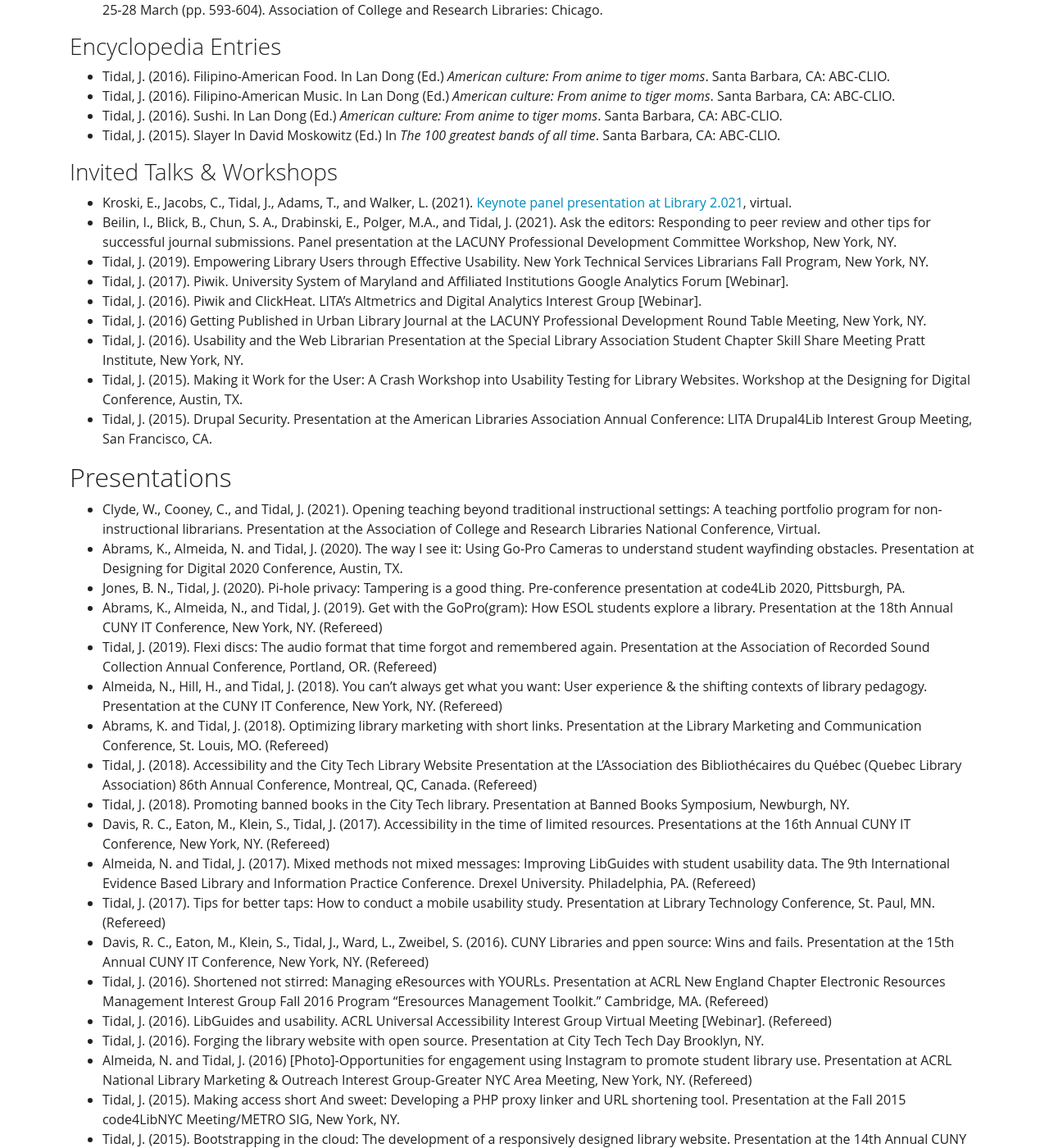
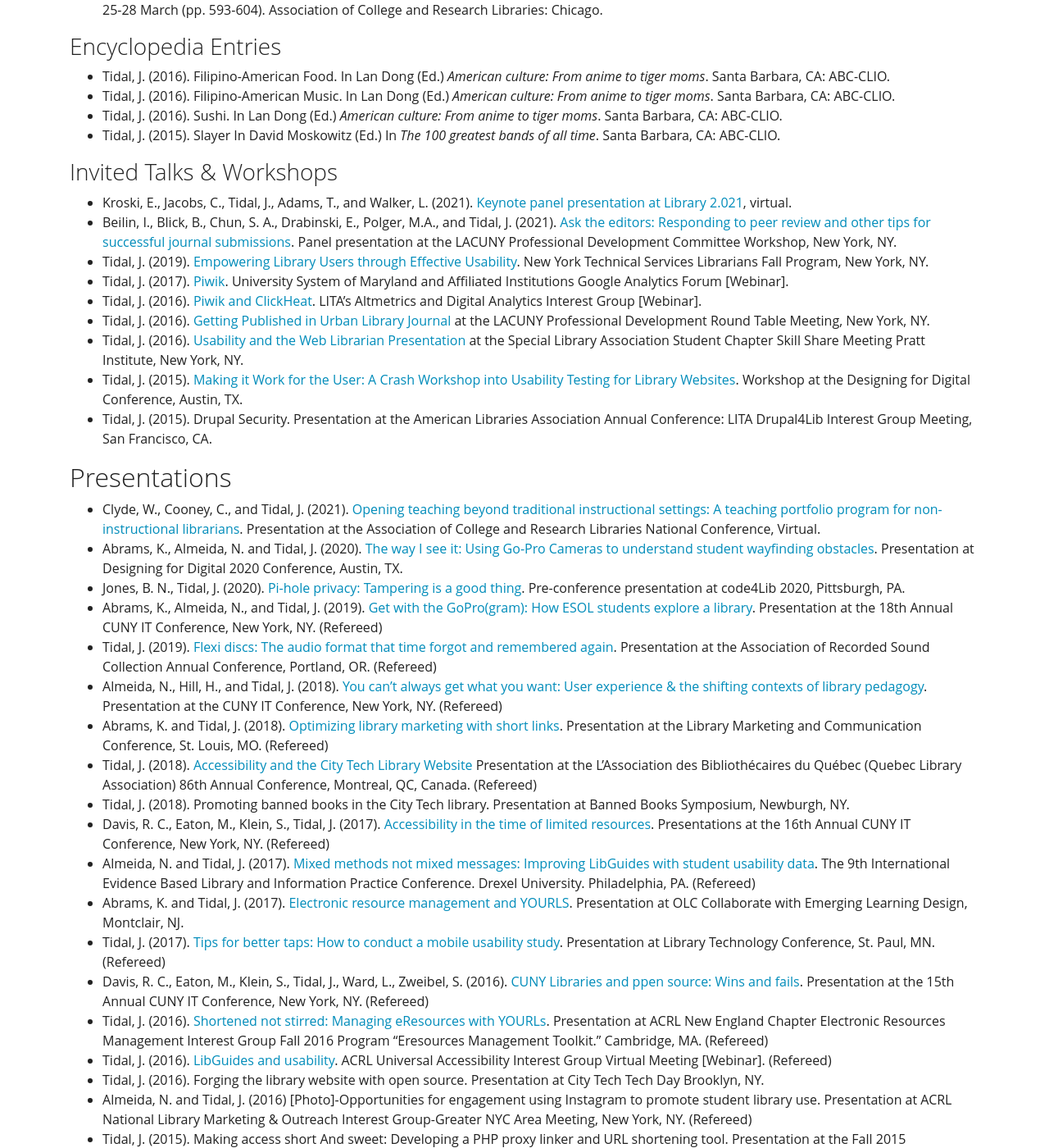
Before and after one commit to KentuckyFriedTofu/kentuckyfriedtofu.github.io.bak2, a Jekyll site: the page built from cv.md, in a window 1280 px wide and 1400 px high, scrolled down 3122 px. Shown: the whole window at 82% size. Built offline with Jekyll 4.4.1, drawn with Linux system fonts in a browser that asks for light colours; some of the changed text lies outside the part shown.

Commit message:
Update cv.md

```diff
--- a/cv.md
+++ b/cv.md
@@ -120,36 +120,37 @@ View my [Google Scholar Profile](https://scholar.google.com/citations?user=mAq-F
 ### Invited Talks & Workshops
 
 * Kroski, E., Jacobs, C., Tidal, J., Adams, T., and Walker, L. (2021). [Keynote panel presentation at Library 2.021](https://youtu.be/zlLjs-D9m84), virtual.<br>
-* Beilin, I., Blick, B., Chun, S. A., Drabinski, E., Polger, M.A., and Tidal, J. (2021). Ask the editors: Responding to peer review and other tips for successful journal submissions. Panel presentation at the LACUNY Professional Development Committee Workshop, New York, NY.<br>
-* Tidal, J. (2019). Empowering Library Users through Effective Usability. New York Technical Services Librarians Fall Program, New York, NY.<br>
-* Tidal, J. (2017). Piwik. University System of Maryland and Affiliated Institutions Google Analytics Forum [Webinar].<br>
-* Tidal, J. (2016). Piwik and ClickHeat. LITA’s Altmetrics and Digital Analytics Interest Group [Webinar].<br>
-* Tidal, J. (2016) Getting Published in Urban Library Journal at the LACUNY Professional Development Round Table Meeting, New York, NY.<br>
-* Tidal, J. (2016). Usability and the Web Librarian Presentation at the Special Library Association Student Chapter Skill Share Meeting Pratt Institute, New York, NY.<br>
-* Tidal, J. (2015). Making it Work for the User: A Crash Workshop into Usability Testing for Library Websites. Workshop at the Designing for Digital Conference, Austin, TX.<br>
+* Beilin, I., Blick, B., Chun, S. A., Drabinski, E., Polger, M.A., and Tidal, J. (2021). [Ask the editors: Responding to peer review and other tips for successful journal submissions](https://docs.google.com/presentation/d/1PNF6AT5RgTB7IfU5HXQR-C8f6Poi6-Tki2RbT5I5cRQ/edit?usp=sharing). Panel presentation at the LACUNY Professional Development Committee Workshop, New York, NY.<br>
+* Tidal, J. (2019). [Empowering Library Users through Effective Usability](https://newyorktechnicalserviceslibrarians.wildapricot.org/resources/Documents/Empowering%20Users%20Through%20Effective%20Usability%20version%202.pptx). New York Technical Services Librarians Fall Program, New York, NY.<br>
+* Tidal, J. (2017). [Piwik](http://academicworks.cuny.edu/ny_pubs/148). University System of Maryland and Affiliated Institutions Google Analytics Forum [Webinar].<br>
+* Tidal, J. (2016). [Piwik and ClickHeat](http://academicworks.cuny.edu/ny_pubs/117/). LITA’s Altmetrics and Digital Analytics Interest Group [Webinar].<br>
+* Tidal, J. (2016). [Getting Published in Urban Library Journal](https://www.citytech.cuny.edu/eparse/Archives/jtidal/Scholarship/2016/Presentations/LACUNY%20Prof%20Dev%20Comm%20Presentation/Getting%20Published%20in%20ULJ.pptx) at the LACUNY Professional Development Round Table Meeting, New York, NY.<br>
+* Tidal, J. (2016). [Usability and the Web Librarian Presentation](https://www.citytech.cuny.edu/eparse/Archives/jtidal/Scholarship/2016/Presentations/SLA%20Skill%20Share%20Pratt%20Presentation/Web%20librarian%20usability%20presentation.pptx) at the Special Library Association Student Chapter Skill Share Meeting Pratt Institute, New York, NY.<br>
+* Tidal, J. (2015). [Making it Work for the User: A Crash Workshop into Usability Testing for Library Websites](https://www.citytech.cuny.edu/eparse/Archives/jtidal/Scholarship/2016/Presentations/Designing%20for%20Digital%20Workshop/D4D%20MAKING%20IT%20WORK%20FOR%20THE%20USER.pptx). Workshop at the Designing for Digital Conference, Austin, TX.<br>
 * Tidal, J. (2015). Drupal Security. Presentation at the American Libraries Association Annual Conference: LITA Drupal4Lib Interest Group Meeting, San Francisco, CA.
 
 ## Presentations
 
-* Clyde, W., Cooney, C., and Tidal, J. (2021). Opening teaching beyond traditional instructional settings: A teaching portfolio program for non-instructional librarians. Presentation at the Association of College and Research Libraries National Conference, Virtual.<br>
-* Abrams, K., Almeida, N. and Tidal, J. (2020). The way I see it: Using Go-Pro Cameras to understand student wayfinding obstacles. Presentation at Designing for Digital 2020 Conference, Austin, TX.<br>
-* Jones, B. N., Tidal, J. (2020). Pi-hole privacy: Tampering is a good thing. Pre-conference presentation at code4Lib 2020, Pittsburgh, PA.<br>
-* Abrams, K., Almeida, N., and Tidal, J. (2019). Get with the GoPro(gram): How ESOL students explore a library. Presentation at the 18th Annual CUNY IT Conference, New York, NY.  (Refereed)<br>
-* Tidal, J. (2019). Flexi discs: The audio format that time forgot and remembered again. Presentation at the Association of Recorded Sound Collection Annual Conference, Portland, OR. (Refereed)<br>
-* Almeida, N., Hill, H., and Tidal, J. (2018). You can’t always get what you want: User experience & the shifting contexts of library pedagogy. Presentation at the CUNY IT Conference, New York, NY. (Refereed)<br>
-* Abrams, K. and Tidal, J. (2018). Optimizing library marketing with short links. Presentation at the Library Marketing and Communication Conference, St. Louis, MO. (Refereed)<br>
-* Tidal, J. (2018). Accessibility and the City Tech Library Website Presentation at the L’Association des Bibliothécaires du Québec (Quebec Library Association) 86th Annual Conference, Montreal, QC, Canada. (Refereed)<br>
+* Clyde, W., Cooney, C., and Tidal, J. (2021). [Opening teaching beyond traditional instructional settings: A teaching portfolio program for non-instructional librarians](https://drive.google.com/file/d/1i6G7NricZmPWztMJs3wpjbO1sR5EGYaY/view). Presentation at the Association of College and Research Libraries National Conference, Virtual.<br>
+* Abrams, K., Almeida, N. and Tidal, J. (2020). [The way I see it: Using Go-Pro Cameras to understand student wayfinding obstacles](https://drive.google.com/file/d/1nAYhlDitStbhYIlOFRVZnaGUnq8fJRQa/view?usp=sharing). Presentation at Designing for Digital 2020 Conference, Austin, TX.<br>
+* Jones, B. N., Tidal, J. (2020). [Pi-hole privacy: Tampering is a good thing](https://librarianbryan.github.io/Pi-Hole-Code4Lib2020/). Pre-conference presentation at code4Lib 2020, Pittsburgh, PA.<br>
+* Abrams, K., Almeida, N., and Tidal, J. (2019). [Get with the GoPro(gram): How ESOL students explore a library](https://docs.google.com/presentation/d/1gXUEInf0oRR1pSiGDGXAZpqRoqt31D9EkGDX_g3ctyo/edit?usp=sharing). Presentation at the 18th Annual CUNY IT Conference, New York, NY.  (Refereed)<br>
+* Tidal, J. (2019). [Flexi discs: The audio format that time forgot and remembered again](https://academicworks.cuny.edu/ny_pubs/395/). Presentation at the Association of Recorded Sound Collection Annual Conference, Portland, OR. (Refereed)<br>
+* Almeida, N., Hill, H., and Tidal, J. (2018). [You can’t always get what you want: User experience & the shifting contexts of library pedagogy](https://docs.google.com/presentation/d/1nXYILPwcKR-SCZQ8NIBNLYMDvTfrzG8ieKrsgogX6rU/edit?usp=sharing). Presentation at the CUNY IT Conference, New York, NY. (Refereed)<br>
+* Abrams, K. and Tidal, J. (2018). [Optimizing library marketing with short links](https://docs.google.com/presentation/d/17CD18E0zmh4_xXK3Z2v8WdSQhsh3Mqbe0ouDruT6bE4/edit?usp=sharing). Presentation at the Library Marketing and Communication Conference, St. Louis, MO. (Refereed)<br>
+* Tidal, J. (2018). [Accessibility and the City Tech Library Website](https://docs.google.com/presentation/d/1KNPwPXQPRpqgkonq_1Pq5gUgJN9S5D78pu1bIIldsGk/edit?usp=sharing) Presentation at the L’Association des Bibliothécaires du Québec (Quebec Library Association) 86th Annual Conference, Montreal, QC, Canada. (Refereed)<br>
 * Tidal, J. (2018). Promoting banned books in the City Tech library. Presentation at Banned Books Symposium, Newburgh, NY.<br>
-* Davis, R. C., Eaton, M., Klein, S., Tidal, J. (2017). Accessibility in the time of limited resources. Presentations at the 16th Annual CUNY IT Conference, New York, NY. (Refereed)<br>
-* Almeida, N. and Tidal, J. (2017). Mixed methods not mixed messages: Improving LibGuides with student usability data. The 9th International Evidence Based Library and Information Practice Conference. Drexel University. Philadelphia, PA. (Refereed)<br>
-* Tidal, J. (2017). Tips for better taps: How to conduct a mobile usability study. Presentation at Library Technology Conference, St. Paul, MN. (Refereed)<br>
-* Davis, R. C., Eaton, M., Klein, S., Tidal, J., Ward, L., Zweibel, S. (2016). CUNY Libraries and ppen source: Wins and fails. Presentation at the 15th Annual CUNY IT Conference, New York, NY. (Refereed)<br>
-* Tidal, J. (2016). Shortened not stirred: Managing eResources with YOURLs. Presentation at ACRL New England Chapter Electronic Resources Management Interest Group Fall 2016 Program “Eresources Management Toolkit.” Cambridge, MA. (Refereed)<br>
-* Tidal, J. (2016). LibGuides and usability. ACRL Universal Accessibility Interest Group Virtual Meeting [Webinar]. (Refereed)<br>
+* Davis, R. C., Eaton, M., Klein, S., Tidal, J. (2017). [Accessibility in the time of limited resources](https://academicworks.cuny.edu/ny_pubs/215). Presentations at the 16th Annual CUNY IT Conference, New York, NY. (Refereed)<br>
+* Almeida, N. and Tidal, J. (2017). [Mixed methods not mixed messages: Improving LibGuides with student usability data](https://drive.google.com/open?id=1rEKy2TU3EDJYWQeQJe__PKNa_pbq7fJJhoO2Ujv27UQ). The 9th International Evidence Based Library and Information Practice Conference. Drexel University. Philadelphia, PA. (Refereed)<br>
+* Abrams, K. and Tidal, J. (2017). [Electronic resource management and YOURLS](http://academicworks.cuny.edu/ny_pubs/158/). Presentation at OLC Collaborate with Emerging Learning Design, Montclair, NJ.
+* Tidal, J. (2017). [Tips for better taps: How to conduct a mobile usability study](http://digitalcommons.macalester.edu/libtech_conf/2017/sessions/15/). Presentation at Library Technology Conference, St. Paul, MN. (Refereed)<br>
+* Davis, R. C., Eaton, M., Klein, S., Tidal, J., Ward, L., Zweibel, S. (2016). [CUNY Libraries and ppen source: Wins and fails](http://academicworks.cuny.edu/ny_pubs/120/). Presentation at the 15th Annual CUNY IT Conference, New York, NY. (Refereed)<br>
+* Tidal, J. (2016). [Shortened not stirred: Managing eResources with YOURLs](https://www.dropbox.com/s/pnfeuqw0ouwyq81/7%20-%20Lightning%20-%20Shortened%20Not%20Stirred%20-%20Junior%20Tidal%20-%20%20ACRL%20NEC%20ERMIG%2011-2016.pptx?dl=0). Presentation at ACRL New England Chapter Electronic Resources Management Interest Group Fall 2016 Program “Eresources Management Toolkit.” Cambridge, MA. (Refereed)<br>
+* Tidal, J. (2016). [LibGuides and usability](). ACRL Universal Accessibility Interest Group Virtual Meeting [Webinar]. (Refereed)<br>
 * Tidal, J. (2016). Forging the library website with open source. Presentation at City Tech Tech Day Brooklyn, NY.<br>
 * Almeida, N. and Tidal, J. (2016) [Photo]-Opportunities for engagement using Instagram to promote student library use. Presentation at ACRL National Library Marketing & Outreach Interest Group-Greater NYC Area Meeting, New York, NY. (Refereed)<br>
 * Tidal, J. (2015). Making access short And sweet: Developing a PHP proxy linker and URL shortening tool. Presentation at the Fall 2015 code4LibNYC Meeting/METRO SIG, New York, NY.<br>
-* Tidal, J. (2015). Bootstrapping in the cloud: The development of a responsively designed library website. Presentation at the 14th Annual CUNY IT Conference, New York, NY. (Refereed)<br>
+* Tidal, J. (2015). [Bootstrapping in the cloud: The development of a responsively designed library website](https://www.citytech.cuny.edu/eparse/Archives/jtidal/Scholarship/2015/Presentations/CUNY%20IT%20Conference/CUNYITConf15.pptx). Presentation at the 14th Annual CUNY IT Conference, New York, NY. (Refereed)<br>
 * Tidal, J. (2015). In your hands and on the phone: Usability and the mobile library website. Presentation at the Metro User Experience Special Interest Group, New York, NY.<br>
 * Wochna, L., Charles, J.V., Costa, D., Mathson, S., Miller, M., Tidal, J. (June, 2015). Programming & promoting PPR films to patrons. Panel Presentation at the American Libraries Association Annual Conference: Video Roundtable, San Francisco, CA. (Refereed)<br>
 * Tidal, J. (March, 2015). One site to rule them all: Usability testing of a responsively designed library website. Presented at the Academic Research and College Libraries Conference, Portland, OR. (Refereed, 28% acceptance rate)<br>
```
